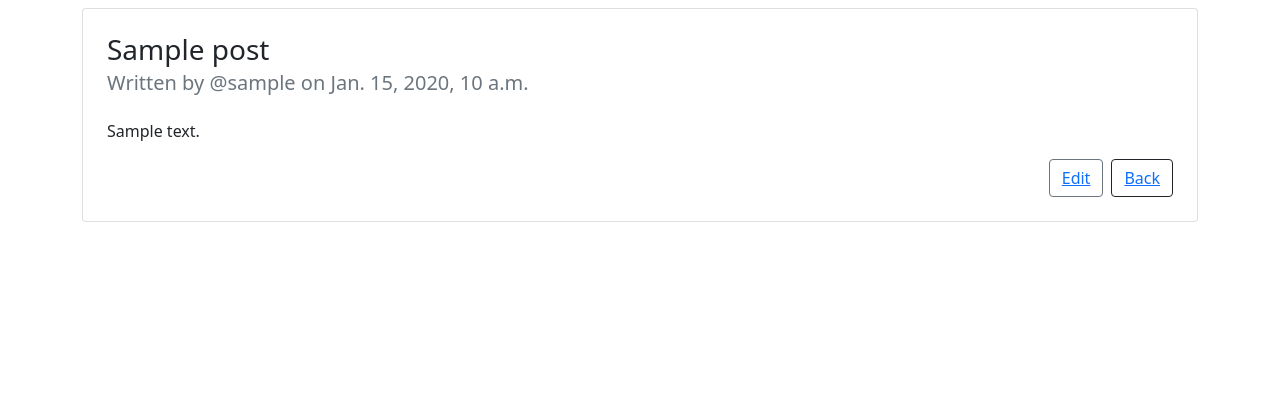
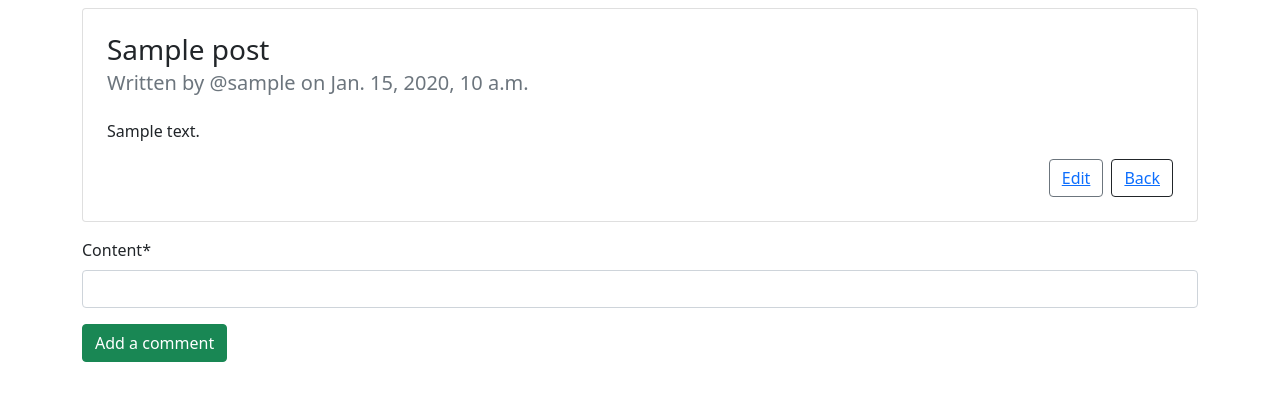
Before and after one commit to FerranPalmaC/DjangoBlog, a Django app: a page that uses posts/templates/posts/post_detail.html in a window 1280 px wide. Shown: the part 56-457 px from the top of the page. Run offline with Django 4.2, Linux system fonts and the light colour scheme; a user stored in the database is signed in; tables that the repository leaves empty hold one stand-in row (values such as "Sample post"); some libraries are stand-ins or nearby versions.

Commit message:
Logged in users can add comments to a post (existing comments still not displayed)

```diff
--- a/posts/forms.py
+++ b/posts/forms.py
@@ -1,5 +1,5 @@
 from django import forms
-from .models import Post
+from .models import Comment, Post
 
 class CreatePostForm(forms.ModelForm):
     class Meta:
@@ -17,3 +17,10 @@ class UpdatePostForm(forms.ModelForm):
         if instance and instance.status == 1:
             self.fields['title'].widget.attrs['readonly'] = True
             self.fields['status'].disabled = True
+
+class CreateCommentForm(forms.ModelForm):
+    content = forms.CharField(required=True)
+
+    class Meta:
+        model = Comment
+        fields = ['content',]
--- a/posts/templates/posts/post_detail.html
+++ b/posts/templates/posts/post_detail.html
@@ -1,6 +1,6 @@
 {% extends "base.html" %}
 
-{% block content %}
+{% load crispy_forms_tags %}{% block content %}
     <div class="card py-2 px-2 mt-2 mb-3">
         <div class="card-body">
             {% block title %}
@@ -21,4 +21,12 @@
             </div>
         </div>
     </div>
+    {% if user.is_authenticated %}
+    <div>
+        <form method="POST">
+            {% csrf_token %}{{ comment_form|crispy }}
+            <button type="submit" class="btn btn-success">Add a comment</button>
+        </form>
+    </div>
+    {% endif %}
 {% endblock content %}
--- a/posts/views.py
+++ b/posts/views.py
@@ -1,7 +1,9 @@
-from django.views import generic
-from .models import Post
+from django.http import HttpResponseForbidden
+from django.views import View, generic
+from django.views.generic.detail import SingleObjectMixin
+from .models import Comment, Post
 from django.contrib.auth.mixins import LoginRequiredMixin
-from .forms import CreatePostForm, UpdatePostForm
+from .forms import CreateCommentForm, CreatePostForm, UpdatePostForm
 from django.shortcuts import get_object_or_404, redirect
 from django.urls import reverse
 
@@ -20,12 +22,30 @@ class PostListView(generic.ListView):
             return redirect(reverse('posts:post_list'))
         return redirect(reverse('posts:post_edition', kwargs={'slug': blog_post.slug}))
 
+    # If the user has drafted posts, he can also see them in the post list view
     def get_context_data(self, **kwargs):
         context = super().get_context_data(**kwargs)
         if self.request.user.is_authenticated:
             user_drafted_posts = Post.objects.filter(author=self.request.user, status=0)
             context['draft_posts'] = user_drafted_posts
         return context
+
+
+class PostView(View):
+    # Wrap the detail view and the comment view in a single view
+    def get(self, request, *args, **kwargs):
+        view = PostDetailView.as_view()
+        return view(request, *args, **kwargs)
+
+    def post(self, request, *args, **kwargs):
+        view = CommentCreationView.as_view()
+        form = CreateCommentForm(request.POST)
+        form.instance.autor = request.user
+        form.instace.post = Post.objects.get(slug=self.kwargs['slug'])
+        if form.is_valid():
+            form.save()
+        return view(request, *args, **kwargs)
+
 
 class PostDetailView(generic.DetailView):
     model = Post
@@ -37,6 +57,25 @@ class PostDetailView(generic.DetailView):
         if self.request.user == post.author or post.status == 1:
             return Post.objects.filter(slug=self.kwargs['slug'])
         return Post.objects.none()
+
+    def get_context_data(self, **kwargs):
+        context = super().get_context_data(**kwargs)
+        context['comment_form'] = CreateCommentForm()
+        return context
+
+class CommentCreationView(SingleObjectMixin, generic.FormView):
+    template_name = 'posts/post_detail.html'
+    form_class = CreateCommentForm
+    model = Comment
+    # So the form stays in the same page
+    success_url = '#'
+
+    # Only a logged in user can comment
+    def post(self, request, *args, **kwargs):
+        if not request.user.is_authenticated:
+            return HttpResponseForbidden
+        self.object = self.get_object()
+        return super().post(request, *args, **kwargs)
 
 class PostCreationView(LoginRequiredMixin, generic.CreateView):
     model = Post
```
